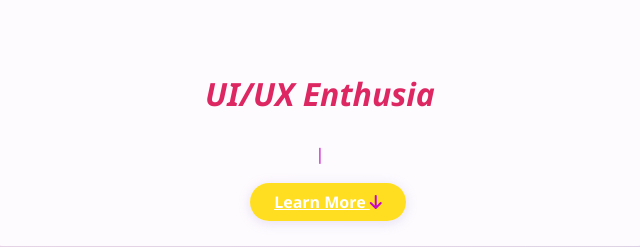
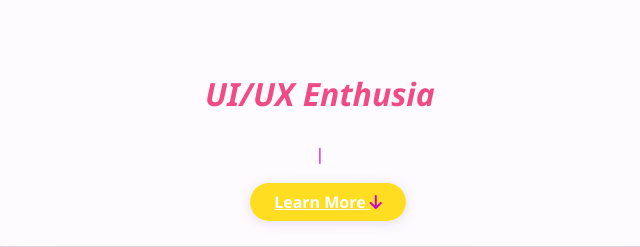
Before and after one commit to shreyay4060/portfolio, a plain HTML site: page index.html in a window 1280 px wide. Shown: the part 464-711 px from the top of the page, 320-960 px from the left. Drawn offline with nearby package versions, Linux system fonts and the light colour scheme.

Commit message:
chane color of element

```diff
--- a/index.html
+++ b/index.html
@@ -127,7 +127,7 @@
       #element {
         font-size: 2rem;
         font-style: italic;
-        color: rgb(221, 39, 99);
+        color: rgb(240, 76, 131);
         font-weight: bolder;
         margin-bottom: 1.5rem;
         display: block;
```
